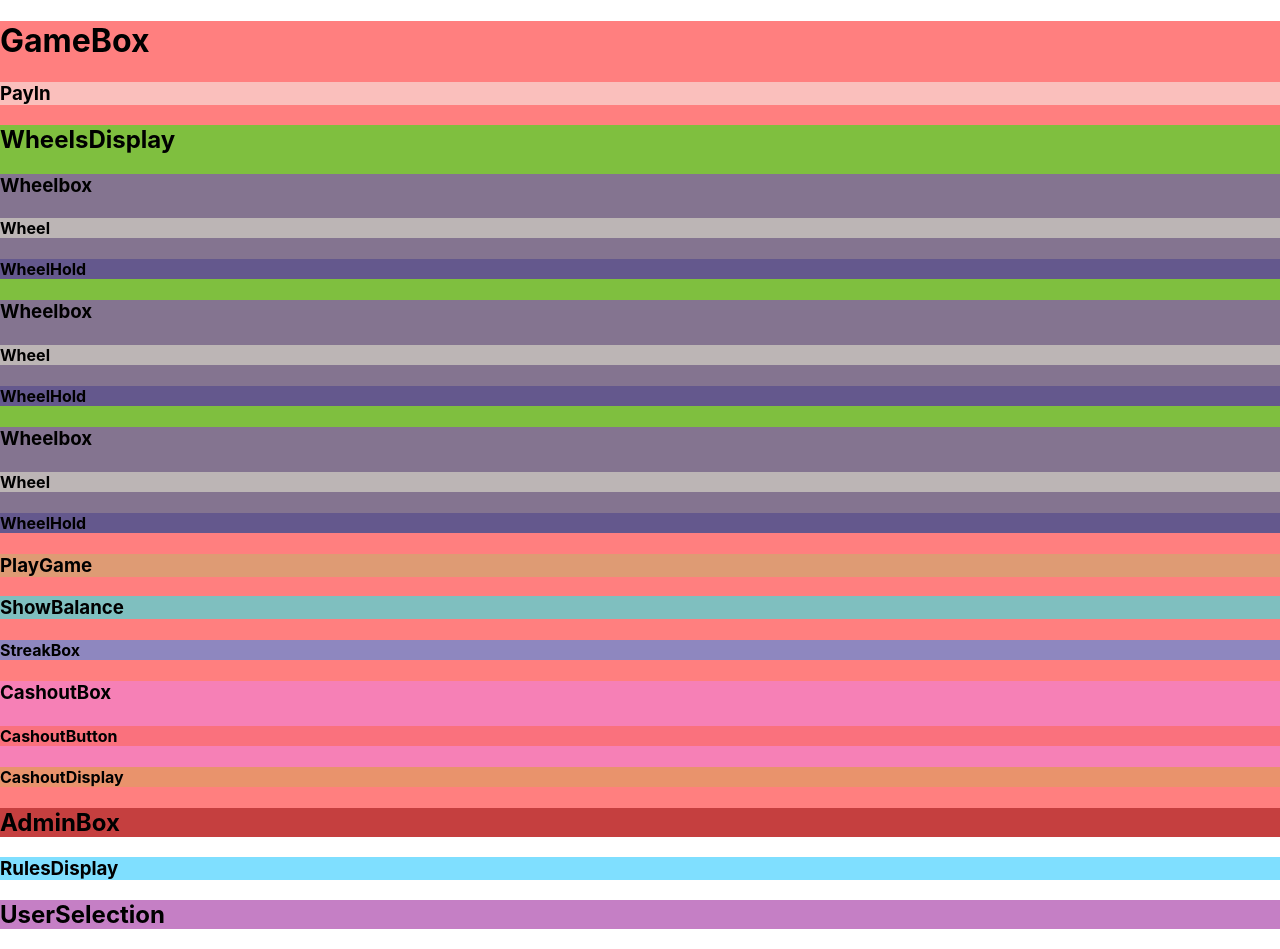
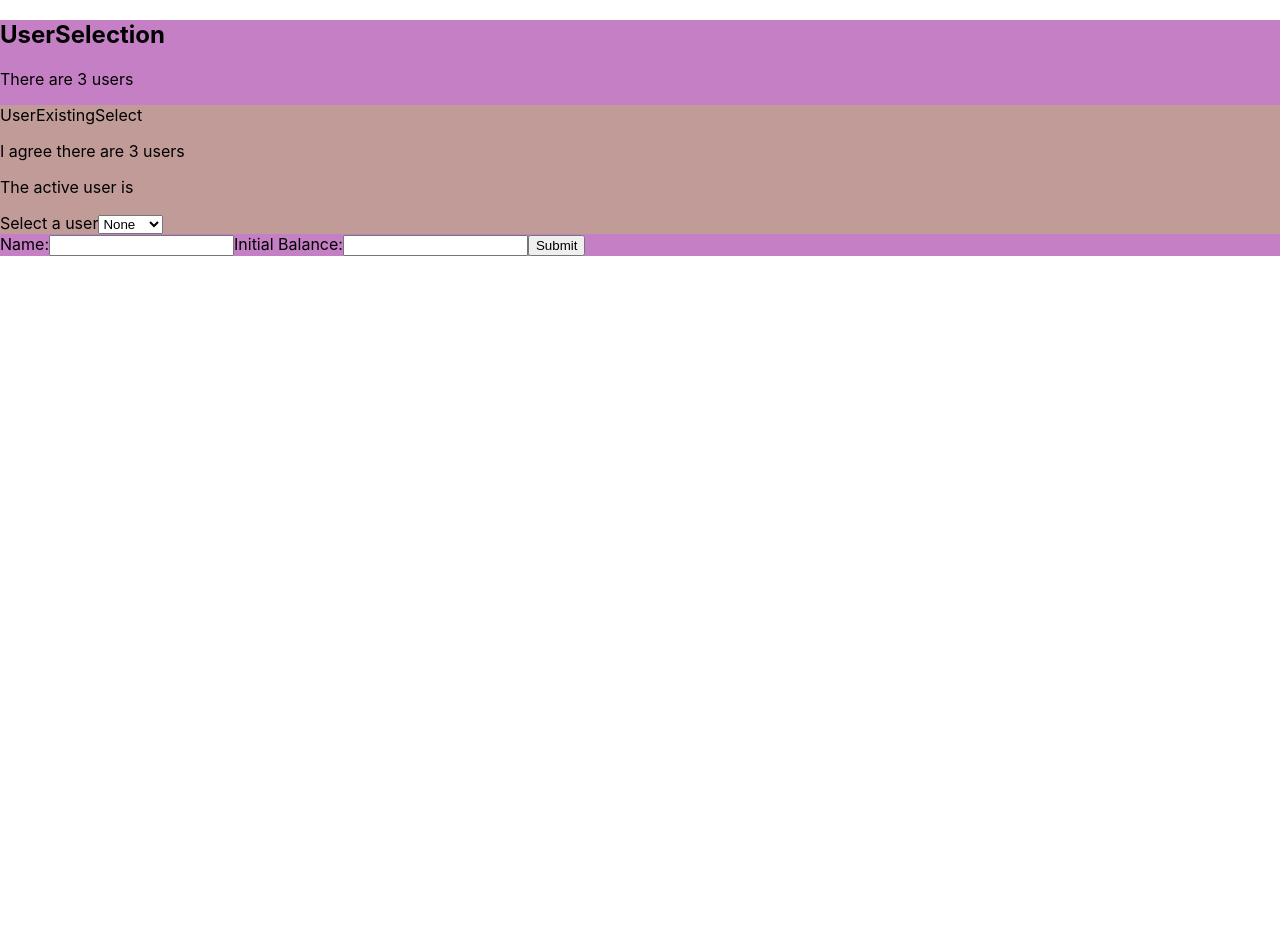
Before and after one commit to JonMinton/slot_machine_fullstack_app, a React (Create React App) app in the folder client/: page / in a window 1280 px wide. After the commit the page ends 800 px from the top, so only its background shows below. Built offline with nearby package versions, Linux system fonts and the light colour scheme.

Commit message:
get new user to work and existing user selection to almost work (does not change default if new user registered):

```diff
--- a/client/src/App.js
+++ b/client/src/App.js
@@ -1,3 +1,5 @@
+import React, {useState} from 'react';
+
 import './App.css';
 import RulesDisplay from './components/RulesDisplay';
 
@@ -5,11 +7,18 @@ import GameBox from './containers/GameBox';
 import UserSelection from './containers/UserSelection';
 
 function App() {
+
+  const [activeUser, setActiveUser] = useState(null)
+
+  const handleActiveUserSelected = (selectedUser) => {
+    setActiveUser(selectedUser)
+  }
+
   return (
     <div className="App">
-      <GameBox/>
-      <RulesDisplay/>
-      <UserSelection/>
+      <UserSelection handleActiveUserSelected={handleActiveUserSelected} activeUser={activeUser}/>
+      {activeUser && <GameBox/>}
+      {activeUser && <RulesDisplay/>}
     </div>
   );
 }
--- /dev/null
+++ b/client/src/components/UserExistingSelect.css
@@ -0,0 +1,3 @@
+.UserExistingSelect {
+    background-color: rgba(189, 183, 107, 0.500);
+}
--- /dev/null
+++ b/client/src/components/UserExistingSelect.js
@@ -0,0 +1,35 @@
+import './UserExistingSelect.css'
+
+const UserExistingSelect = ({users, handleUserSelect, activeUser}) => {
+
+    const renderUserOptions = users.map(user => {
+        return <option key = {user._id} value={user._id}>{user.name}</option>
+    })
+
+    const handleUserSelected = (e) => {
+        console.log(`handleUserSelected triggered with ${e.target.value}`)
+
+        handleUserSelect(e.target.value)
+
+    }
+
+    return (
+        <div className="UserExistingSelect">
+            <p>UserExistingSelect</p>
+            <p>I agree there are {users.length} users</p>
+            <p>The active user is</p>
+            <label htmlFor="user-selections">Select a user</label>
+            <select
+                name="user-selections"
+                id = "user-selections"
+                onChange = {handleUserSelected}
+                defaultValue = {activeUser ? activeUser._id : ""}
+            >
+                <option value="">None</option>
+                {renderUserOptions}
+            </select>
+        </div>
+      );
+}
+
+export default UserExistingSelect;
--- /dev/null
+++ b/client/src/components/UserNewForm.css
@@ -0,0 +1,3 @@
+.UserNewForm {
+    background-color: rgba(100, 148, 237, 0.500);
+}
--- /dev/null
+++ b/client/src/components/UserNewForm.js
@@ -0,0 +1,63 @@
+import React, {useState} from 'react'
+
+const UserNewForm = ({handleUserAdd}) => {
+
+    const [userName, setUserName] = useState('')
+    const [userBalance, setUserBalance] = useState('')
+
+    const handleNameChange = (e) => {
+        setUserName(e.target.value)
+    }
+
+    const handleUserBalanceChange = (e) => {
+        setUserBalance(e.target.value)
+    }
+
+
+    const handleNewUserSubmit = (e) => {
+        e.preventDefault()
+        console.log("button pressed")
+
+
+
+
+        handleUserAdd(
+            {
+                _id: Math.random(), // This needs to be changed when server set up!
+                name: userName,
+                balance: userBalance
+            }
+        )
+        setUserName('')
+        setUserBalance('')
+    }
+
+
+    return (
+        <div className="UserNewForm">
+            <form onSubmit={handleNewUserSubmit}>
+                <label htmlFor="newUserName">Name:</label>
+                <input
+                    type="text"
+                    id ='newUserName'
+                    name='newUserName'
+                    onChange = {handleNameChange}
+                    value={userName}
+                />
+                <label htmlFor="newUserBalance">Initial Balance:</label>
+                <input
+                    type="number"
+                    step = "0.01"
+                    id="newUserBalance"
+                    name="newUserBalance"
+                    min="0.00"
+                    value={userBalance}
+                    onChange = {handleUserBalanceChange}
+                />
+                <input type="submit" value="Submit" ></input>
+            </form>
+        </div>
+      );
+}
+
+export default UserNewForm;
--- a/client/src/containers/UserSelection.js
+++ b/client/src/containers/UserSelection.js
@@ -1,9 +1,69 @@
+import React, {useEffect, useState} from 'react';
+
 import './UserSelection.css'
 
-const UserSelection = () => {
+import UserExistingSelect from '../components/UserExistingSelect';
+import UserNewForm from '../components/UserNewForm';
+
+const seedUsers = [
+    {
+        _id: Math.random(),
+        name: "Alice",
+        balance: 0.00
+    },
+    {
+        _id: Math.random(),
+        name: "Bob",
+        balance: 0.00
+    },
+    {
+        _id: Math.random(),
+        name: "Charlie",
+        balance: 0.00
+    }
+
+]
+
+const UserSelection = ({handleActiveUserSelected, activeUser}) => {
+
+    const [users, setUsers] = useState([])
+
+    useEffect(() => {
+        setUsers(seedUsers)
+
+    }, [])
+
+    const handleUserSelect = (id) => {
+        console.log(`handleUserSelect called with id ${id}`)
+        if (id === ""){
+            handleActiveUserSelected(null)
+        } else {
+            const activeUser = users.filter(user => user._id === id)
+            handleActiveUserSelected(activeUser)
+        }
+    }
+
+    const handleUserAdd = (newUser) => {
+        console.log("handleUserAdd called")
+        console.log(newUser)
+        let tempUsers = users
+        tempUsers.push(newUser)
+        console.log(tempUsers)
+        setUsers(tempUsers)
+        // setUsers(...users, ...newUser)
+        handleActiveUserSelected(newUser)
+    }
+
     return (
         <div className = "UserSelection">
             <h2>UserSelection</h2>
+            <p>There are {users.length} users</p>
+            <UserExistingSelect
+                users = {users}
+                handleUserSelect={handleUserSelect}
+                activeUser={activeUser}
+            />
+            <UserNewForm handleUserAdd={handleUserAdd}/>
         </div>
       );
 }
```
